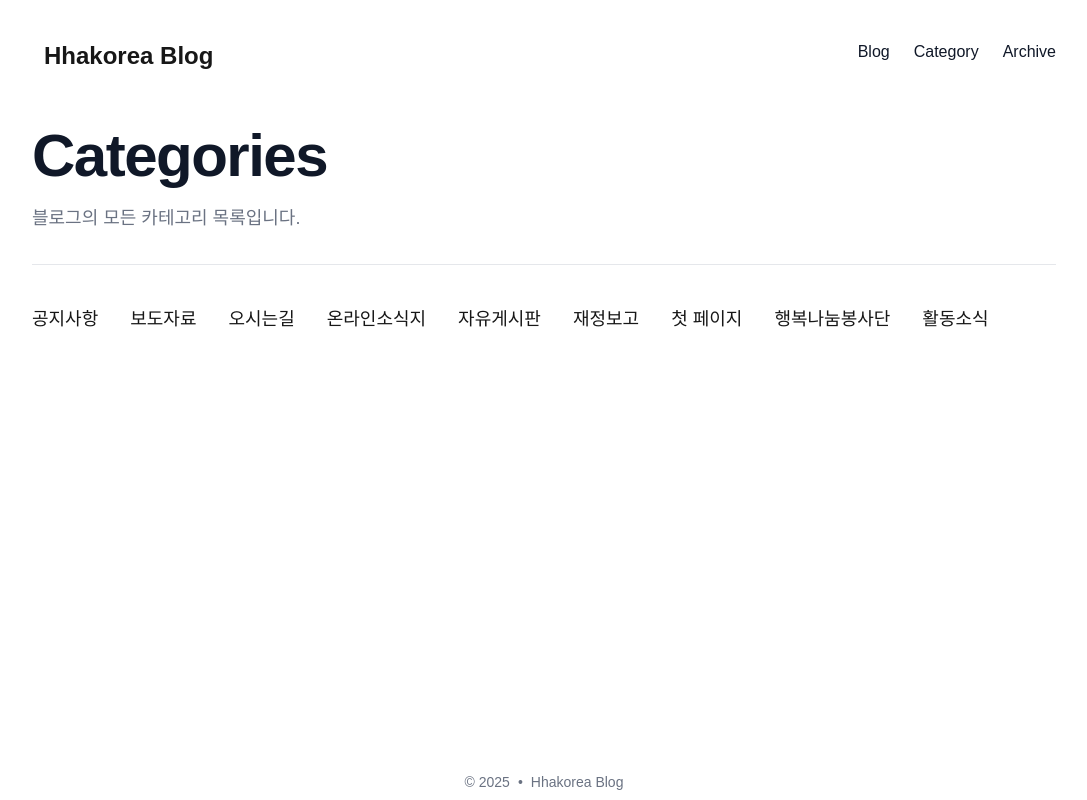
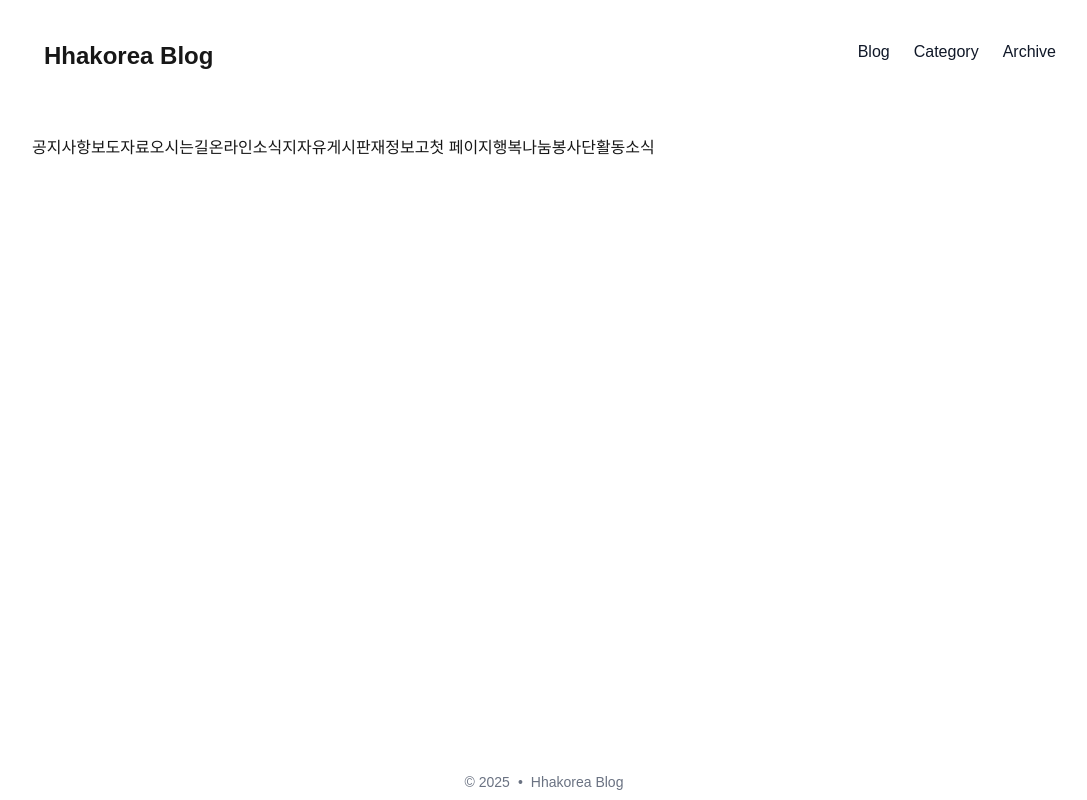
Before and after one commit to ndongwoo/hhakorea, a Next.js app: page /category in a window 1280 px wide. Shown: the whole page, without its empty margins (96-1183 px from the left). Built offline with nearby package versions, Linux system fonts and the light colour scheme.

Commit message:
slug category

```diff
--- a/app/(posts)/category/[categoryName]/[page]/page.tsx
+++ /dev/null
@@ -1,69 +0,0 @@
-// app/(posts)/category/[categoryName]/[page]/page.tsx
-import { getSortedPostsData } from '@/app/lib/posts';
-import PostCard from '@/app/components/PostCard';
-import PaginationControls from '@/app/components/PaginationControls';
-
-const POSTS_PER_PAGE = 10;
-
-interface PageProps {
-  params: Promise<{ categoryName: string; page: string }>;
-}
-
-/**
- * 빌드 시점에 생성할 모든 카테고리/페이지 조합을 반환합니다.
- * 한글과 같은 non-ASCII 문자를 포함하는 카테고리 이름을 URL-safe하게 인코딩합니다.
- */
-export function generateStaticParams() {
-  const posts = getSortedPostsData();
-  const categories = Array.from(new Set(posts.map(p => p.category)));
-  const params: { categoryName: string; page: string }[] = [];
-
-  categories.forEach(category => {
-    const postsForCategory = posts.filter(p => p.category === category);
-    const totalPages = Math.ceil(postsForCategory.length / POSTS_PER_PAGE);
-    for (let i = 1; i <= totalPages; i++) {
-      // ❌ encodeURIComponent(category) →
-      params.push({ categoryName: category, page: i.toString() });
-    }
-  });
-
-  return params;
-}
-
-/**
- * 특정 카테고리에 속한 게시글 목록을 페이지네이션과 함께 보여주는 페이지 컴포넌트입니다.
- */
-export default async function CategoryPostsPage({ params }: PageProps) {
-  const { categoryName, page } = await params;
-  const pageNum = parseInt(page, 10);
-
-  // URL 파라미터로 받은 인코딩된 카테고리 이름을 다시 원래의 한글로 디코딩합니다.
-  //const decodedCategoryName = decodeURIComponent(categoryName);
-
-  const allPosts = getSortedPostsData();
-  const postsForCategory = allPosts.filter(p => p.category === categoryName);
-
-  const totalPages = Math.ceil(postsForCategory.length / POSTS_PER_PAGE);
-  const paginatedPosts = postsForCategory.slice((pageNum - 1) * POSTS_PER_PAGE, pageNum * POSTS_PER_PAGE);
-
-  return (
-    <div className="divide-y divide-gray-200 dark:divide-gray-700">
-      <div className="space-y-2 pb-8 pt-6 md:space-y-5">
-        <h1 className="text-3xl font-extrabold leading-9 tracking-tight text-gray-900 dark:text-gray-100 sm:text-4xl sm:leading-10 md:text-6xl md:leading-14">
-          Category: {categoryName}
-        </h1>
-      </div>
-      <ul className="divide-y divide-gray-200 dark:divide-gray-700">
-        {!paginatedPosts.length && 'No posts found.'}
-        {paginatedPosts.map((post) => (
-          <PostCard key={post.slug} post={post} />
-        ))}
-      </ul>
-      <PaginationControls
-        currentPage={pageNum}
-        totalPages={totalPages}
-        basePath={`/category/${categoryName}`}
-      />
-    </div>
-  );
-}
--- /dev/null
+++ b/app/(posts)/category/[categorySlug]/[page]/page.tsx
@@ -0,0 +1,68 @@
+// app/(posts)/category/[categoryName]/[page]/page.tsx
+import { getSortedPostsData } from '@/app/lib/posts';
+import { slugify, buildSlugMap } from '@/app/lib/category';
+
+import PostCard from '@/app/components/PostCard';
+import PaginationControls from '@/app/components/PaginationControls';
+
+const POSTS_PER_PAGE = 10;
+
+interface PageProps {
+  params: Promise<{ categoryName: string; page: string }>;
+}
+
+export function generateStaticParams() {
+  const posts = getSortedPostsData();
+  const categories = Array.from(new Set(posts.map(p => p.category)));
+  const slugMap = buildSlugMap(categories);
+
+  const params: { categorySlug: string; page: string }[] = [];
+  categories.forEach(category => {
+    const postsForCategory = posts.filter(p => p.category === category);
+    const totalPages = Math.ceil(postsForCategory.length / POSTS_PER_PAGE);
+    const slug = slugify(category);
+
+    for (let i = 1; i <= totalPages; i++) {
+      params.push({ categorySlug: slug, page: i.toString() });
+    }
+  });
+  return params;
+}
+
+/**
+ * 특정 카테고리에 속한 게시글 목록을 페이지네이션과 함께 보여주는 페이지 컴포넌트입니다.
+ */
+
+export default async function CategoryPostsPage({ params }: PageProps) {
+  const { categorySlug, page } = params;
+  const allPosts = getSortedPostsData();
+  const categories = Array.from(new Set(allPosts.map(p => p.category)));
+  const slugMap = buildSlugMap(categories);
+
+  // 슬러그를 원본 카테고리명으로 변환
+  const categoryName = slugMap[categorySlug];
+  if (!categoryName) {
+    // 없는 슬러그라면 404 처리
+    return notFound();
+  }
+
+  const postsForCategory = allPosts.filter(p => p.category === categoryName);
+  const pageNum = parseInt(page, 10);
+  const paginatedPosts = postsForCategory.slice((pageNum - 1) * POSTS_PER_PAGE, pageNum * POSTS_PER_PAGE);
+
+  return (
+    <>
+      <h1>Category: {categoryName}</h1>
+      {paginatedPosts.length === 0 ? (
+        <p>No posts found.</p>
+      ) : (
+        paginatedPosts.map(post => <PostCard key={post.slug} post={post} />)
+      )}
+      <PaginationControls
+        currentPage={pageNum}
+        totalPages={Math.ceil(postsForCategory.length / POSTS_PER_PAGE)}
+        basePath={`/category/${categorySlug}`}
+      />
+    </>
+  );
+}
--- a/app/(posts)/category/page.tsx
+++ b/app/(posts)/category/page.tsx
@@ -1,40 +1,25 @@
 // app/(posts)/category/page.tsx
 import Link from 'next/link';
 import { getSortedPostsData } from '@/app/lib/posts';
+import { slugify } from '@/app/lib/category';
 
 /**
  * 모든 유니크한 카테고리 목록을 보여주는 페이지 컴포넌트입니다.
  */
 export default function CategoriesPage() {
-  // 모든 게시글 데이터를 가져옵니다.
   const allPosts = getSortedPostsData();
-
-  // 모든 게시글에서 category만 추출한 후, Set을 이용해 중복을 제거하고,
-  // 다시 배열로 변환한 뒤 알파벳순으로 정렬합니다.
-  const categories = [...new Set(allPosts.map((post) => post.category))].sort();
+  const categories = [...new Set(allPosts.map(p => p.category))].sort();
 
   return (
-    <div className="divide-y divide-gray-200 dark:divide-gray-700">
-      <div className="space-y-2 pb-8 pt-6 md:space-y-5">
-        <h1 className="text-3xl font-extrabold leading-9 tracking-tight text-gray-900 dark:text-gray-100 sm:text-4xl sm:leading-10 md:text-6xl md:leading-14">
-          Categories
-        </h1>
-        <p className="text-lg leading-7 text-gray-500 dark:text-gray-400">
-          블로그의 모든 카테고리 목록입니다.
-        </p>
-      </div>
-      <div className="flex flex-wrap pt-8">
-        {categories.map((category) => (
-          <div key={category} className="mb-2 mr-5 mt-2">
-            <Link
-              href={`/category/${category}/1`}
-              className="mr-3 text-lg font-medium uppercase text-primary-500 hover:text-primary-600 dark:hover:text-primary-400"
-            >
-              {category}
-            </Link>
-          </div>
-        ))}
-      </div>
+    <div className="flex flex-wrap pt-8">
+      {categories.map(category => {
+        const slug = slugify(category);
+        return (
+          <Link key={slug} href={`/category/${slug}/1`} className="...">
+            {category}
+          </Link>
+        );
+      })}
     </div>
   );
 }
--- /dev/null
+++ b/app/lib/category.ts
@@ -0,0 +1,15 @@
+// app/lib/category.ts
+import slugifyLib from 'slugify';
+
+// 한글 카테고리명 → 슬러그 (lowercase, 하이픈 연결)
+export function slugify(category: string): string {
+  return slugifyLib(category, { lower: true, strict: true });
+}
+
+// 슬러그 → 원본 카테고리명 매핑(역변환용 맵 생성)
+export function buildSlugMap(categories: string[]): Record<string, string> {
+  return categories.reduce((map, c) => {
+    map[slugify(c)] = c;
+    return map;
+  }, {} as Record<string, string>);
+}
--- a/package.json
+++ b/package.json
@@ -16,7 +16,8 @@
     "react": "^19.0.0",
     "react-dom": "^19.0.0",
     "remark": "^15.0.1",
-    "remark-html": "^16.0.1"
+    "remark-html": "^16.0.1",
+    "slugify": "^1.6.6"
   },
   "devDependencies": {
     "@eslint/eslintrc": "^3",
```
Also changed, not shown: 1 other file (tests, documents, lock files or other folders).
